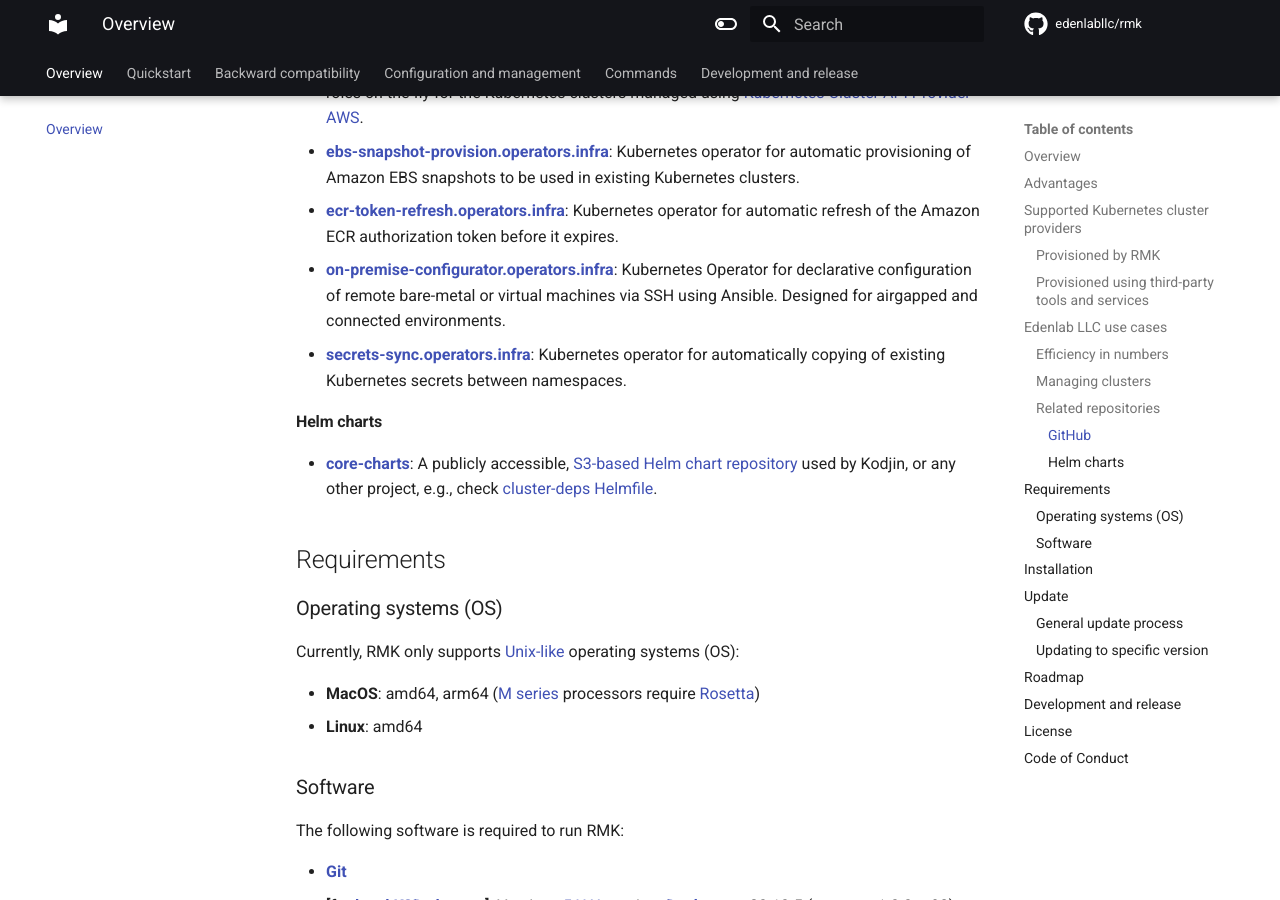
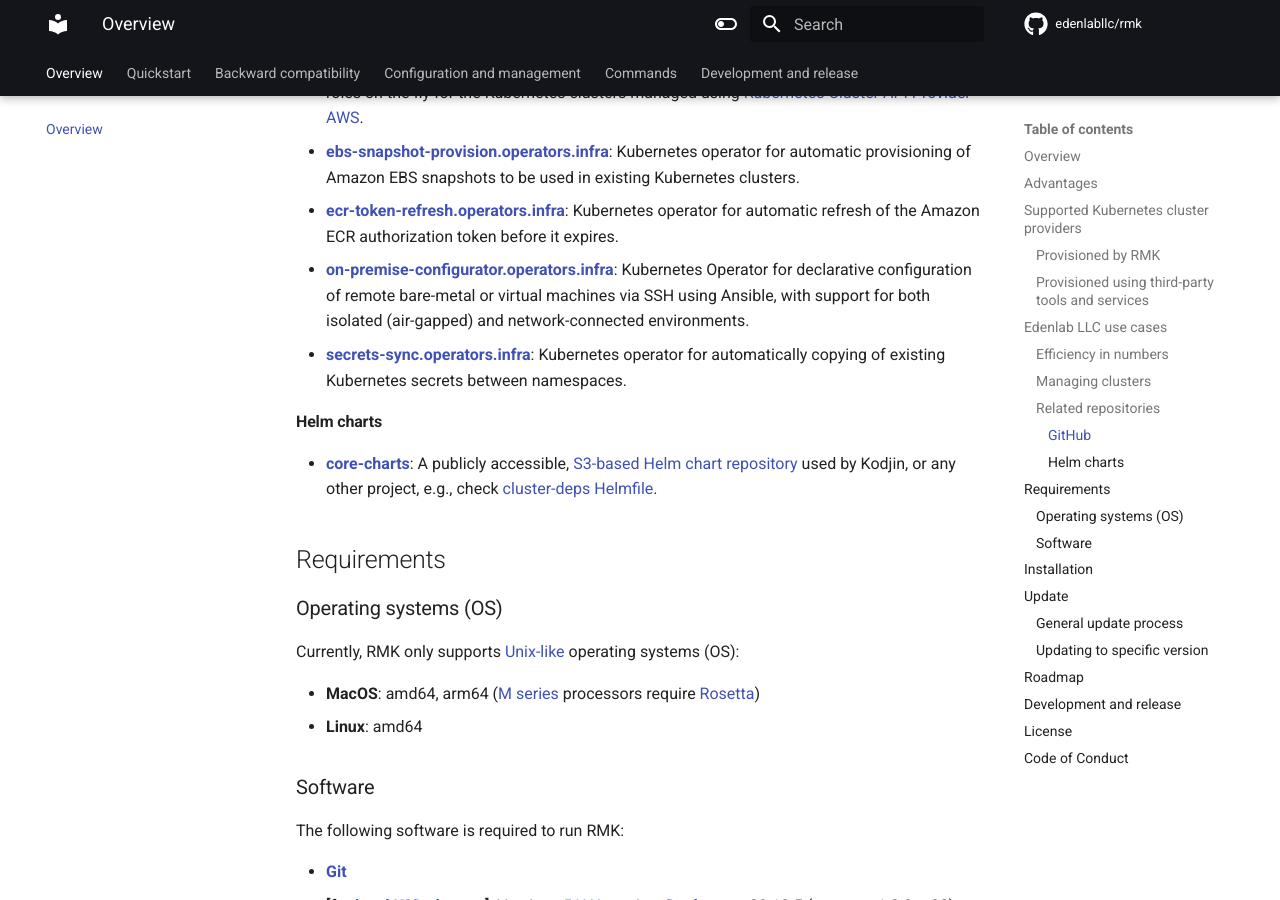
Before and after one commit to edenlabllc/rmk, an MkDocs documentation site: the page built from docs/index.md, in a window 1280 px wide and 900 px high, scrolled down 5375 px. Built offline with MkDocs 1.6.1 and Material for MkDocs 9.7.7, drawn with Linux system fonts in a browser that asks for light colours; emoji names are drawn with the system emoji font; comment, search, counter and statistics services are not loaded; the version menu is left out; some of the changed text lies outside the part shown.

Commit message:
Sync README.md and index.md.

```diff
--- a/docs/index.md
+++ b/docs/index.md
@@ -215,9 +215,9 @@
   Kubernetes operator for automatic provisioning of Amazon EBS snapshots to be used in existing Kubernetes clusters.
 - **[ecr-token-refresh.operators.infra](https://github.com/edenlabllc/ecr-token-refresh.operators.infra)**:
   Kubernetes operator for automatic refresh of the Amazon ECR authorization token before it expires.
-- **[on-premise-configurator.operators.infra]()**:
-  Kubernetes Operator for declarative configuration of remote bare-metal or virtual machines via SSH using Ansible.
-  Designed for airgapped and connected environments.
+- **[on-premise-configurator.operators.infra](https://github.com/edenlabllc/on-premise-configurator.operators.infra)**:
+  Kubernetes Operator for declarative configuration of remote bare-metal or virtual machines via SSH using Ansible,
+  with support for both isolated (air-gapped) and network-connected environments.
 - **[secrets-sync.operators.infra](https://github.com/edenlabllc/secrets-sync.operators.infra)**:
   Kubernetes operator for automatically copying of existing Kubernetes secrets between namespaces.
 
```
Also changed, not shown: other parts of docs/index.md (+0 -2 lines).
